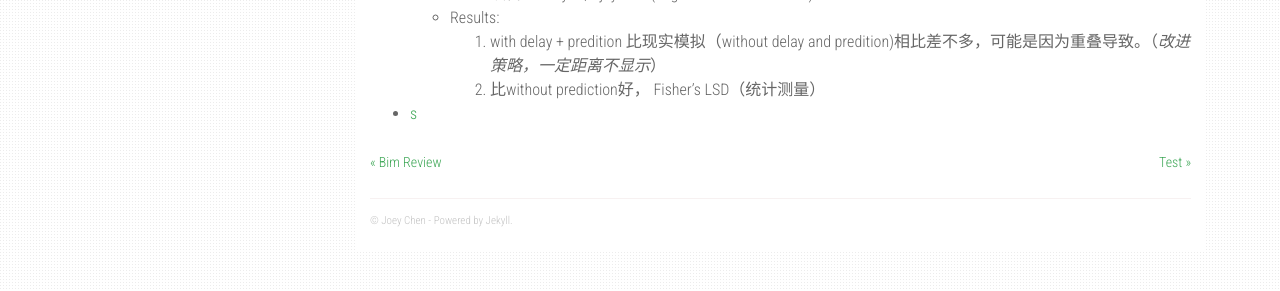
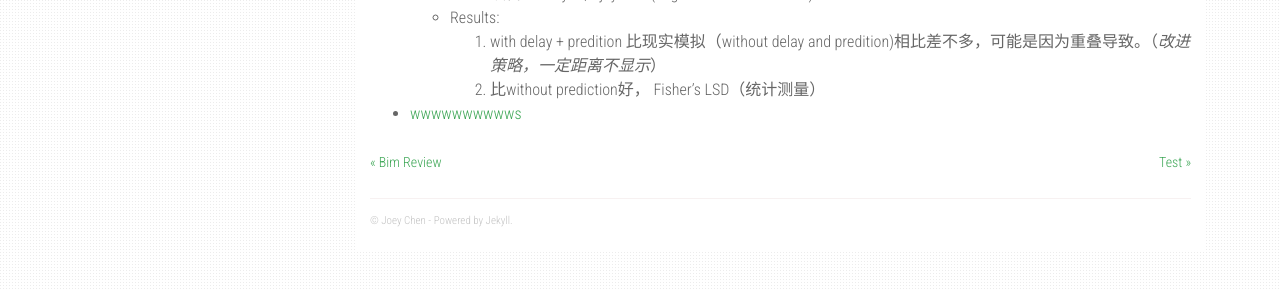
Before and after one commit to czy95/czy95.github.io, a Jekyll site: the page built from _posts/2020-10-27-ISARC-Meeting.md, in a window 1280 px wide. Shown: the part 609-900 px from the top of the page. Built offline with Jekyll 4.4.1, drawn with Linux system fonts in a browser that asks for light colours; nearby versions of some CDN libraries.

Commit message:
Update 2020-10-27-ISARC-Meeting.md

```diff
--- a/_posts/2020-10-27-ISARC-Meeting.md
+++ b/_posts/2020-10-27-ISARC-Meeting.md
@@ -26,4 +26,4 @@
   - Results:
     1. with delay + predition 比现实模拟（without delay and predition)相比差不多，可能是因为重叠导致。（*改进策略，一定距离不显示*）
     2. 比without prediction好， Fisher's LSD（统计测量）
-* [s](https://sci-hub.do/10.1061/(asce)co.1943-7862.0001749)
+* [wwwwwwwwwws](https://sci-hub.do/10.1061/(asce)co.1943-7862.0001749)
```
